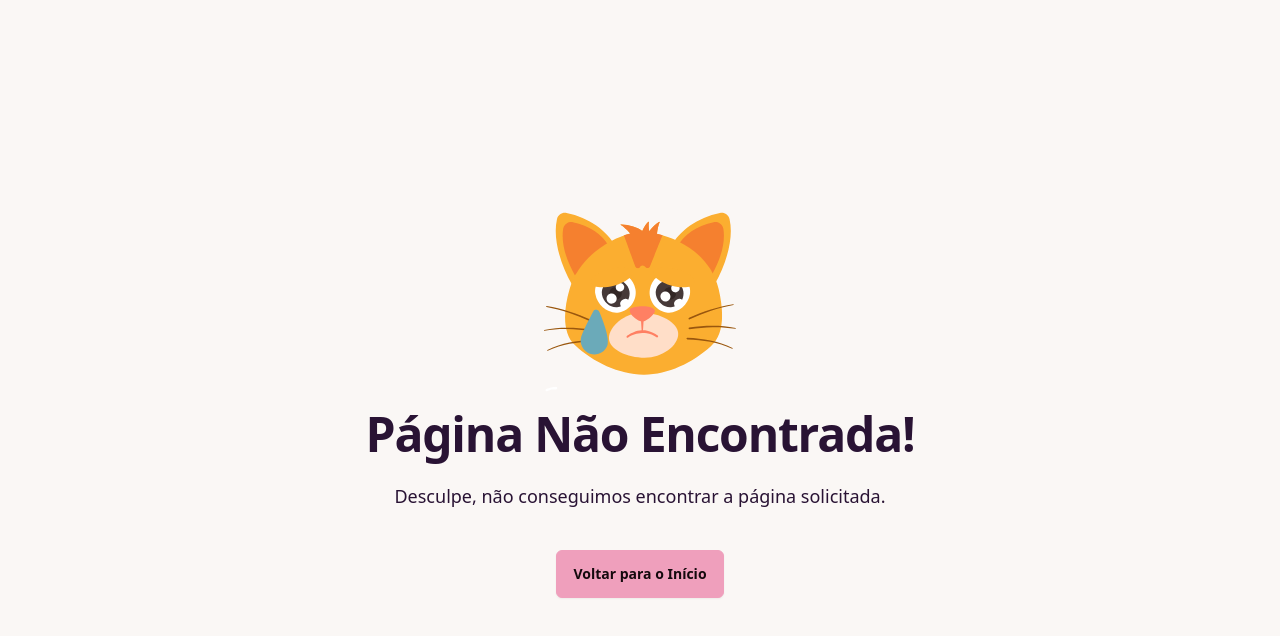
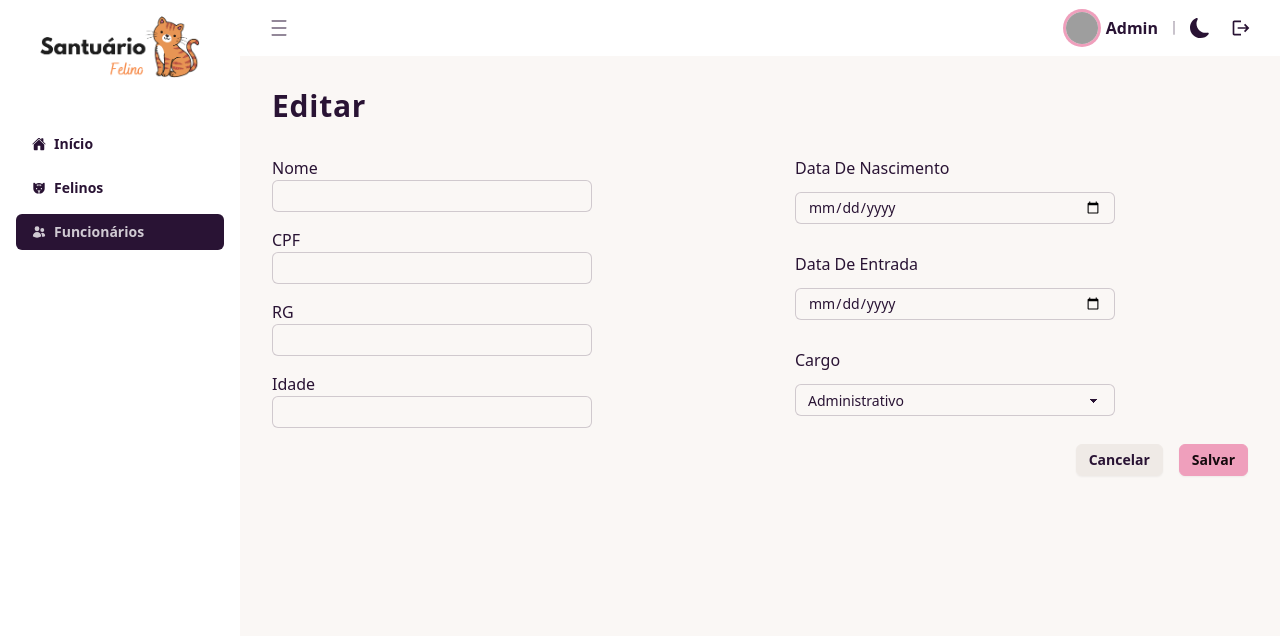
Before and after one commit to dnuneswebdev/santuario-felino, a React (Vite) app: page /employees/1 in a window 1280 px wide. Shown: the top 636 px of the page. Built offline with nearby package versions, Linux system fonts and the light colour scheme; grey boxes are pictures that could not be loaded.

Commit message:
Cria formulário de cadastro de Funcionário
Instala dependencia react-input-mask

```diff
--- a/package.json
+++ b/package.json
@@ -20,6 +20,7 @@
     "react-dom": "^18.3.1",
     "react-hook-form": "^7.52.1",
     "react-icons": "^5.2.1",
+    "react-input-mask": "^2.0.4",
     "react-redux": "^9.1.2",
     "react-router-dom": "^6.24.1",
     "react-toastify": "^10.0.5"
--- a/src/App.jsx
+++ b/src/App.jsx
@@ -5,6 +5,7 @@ import Error from "./pages/Error";
 import Cats from "./pages/Cats";
 import Employees from "./pages/Employees";
 import Cat from "./components/Cat";
+import Employee from "./components/Employee";
 
 const router = createBrowserRouter([
   {
@@ -15,6 +16,7 @@ const router = createBrowserRouter([
       {path: "/cats", element: <Cats />},
       {path: "/cats/:id", element: <Cat />},
       {path: "/employees", element: <Employees />},
+      {path: "/employees/:id", element: <Employee />},
     ],
   },
   {path: "/login", element: <Login />},
--- /dev/null
+++ b/src/components/Employee.jsx
@@ -0,0 +1,173 @@
+import {useParams} from "react-router-dom";
+import {useForm} from "react-hook-form";
+import {useNavigate} from "react-router-dom";
+import SectionTitle from "./SectionTitle";
+import InputMask from "react-input-mask";
+
+function Employee() {
+  const params = useParams();
+  const isEditing = params.id !== "add";
+  const {
+    register,
+    handleSubmit,
+    formState: {errors},
+  } = useForm();
+  const navigate = useNavigate();
+
+  function onSubmit(formValues) {
+    console.log("🚀 ~ onSubmit ~ formValues:", formValues);
+  }
+
+  return (
+    <>
+      <SectionTitle title={isEditing ? "Editar" : "Cadastrar Funcionário"} />
+      <form onSubmit={handleSubmit(onSubmit)}>
+        <div className="grid lg:grid-flow-col gap-4">
+          <div className="grid">
+            <label htmlFor="name">Nome</label>
+            <input
+              type="text"
+              className="input input-bordered input-sm w-full max-w-xs rounded-md"
+              name="name"
+              id="name"
+              {...register("name", {required: "Nome é obrigatório"})}
+              aria-invalid={errors.name ? "true" : "false"}
+            />
+            {errors.name && (
+              <p role="alert" className="text-red-500">
+                {errors.name.message}
+              </p>
+            )}
+            <label htmlFor="nationalID" className="mt-4">
+              CPF
+            </label>
+            <InputMask
+              type="text"
+              className="input input-bordered input-sm w-full max-w-xs rounded-md"
+              name="nationalID"
+              id="nationalID"
+              mask="999.999.999-99"
+              {...register("nationalID", {required: "CPF é obrigatório"})}
+              aria-invalid={errors.nationalID ? "true" : "false"}
+            />
+            {errors.nationalID && (
+              <p role="alert" className="text-red-500">
+                {errors.nationalID.message}
+              </p>
+            )}
+            <label htmlFor="rg" className="mt-4">
+              RG
+            </label>
+            <InputMask
+              type="text"
+              className="input input-bordered input-sm w-full max-w-xs rounded-md"
+              name="rg"
+              id="rg"
+              mask="99.999.999-9"
+              {...register("rg", {
+                required: "RG é obrigatório",
+              })}
+              aria-invalid={errors.rg ? "true" : "false"}
+            />
+            {errors.rg && (
+              <p role="alert" className="text-red-500">
+                {errors.rg.message}
+              </p>
+            )}
+            <label htmlFor="age" className="mt-4">
+              Idade
+            </label>
+            <input
+              type="number"
+              className="input input-bordered input-sm w-full max-w-xs rounded-md"
+              name="age"
+              id="age"
+              min="0"
+              {...register("age", {
+                required: "Idade é obrigatório",
+                min: 0,
+                valueAsNumber: true,
+              })}
+              aria-invalid={errors.age ? "true" : "false"}
+            />
+            {errors.age && (
+              <p role="alert" className="text-red-500">
+                {errors.age.message}
+              </p>
+            )}
+          </div>
+          <div className="grid">
+            <label htmlFor="birthDate">Data De Nascimento</label>
+            <input
+              type="date"
+              className="input input-bordered input-sm w-full max-w-xs rounded-md"
+              name="birthDate"
+              id="birthDate"
+              {...register("birthDate", {
+                required: "Data De Nascimento é obrigatório",
+              })}
+              aria-invalid={errors.birthDate ? "true" : "false"}
+            />
+            {errors.birthDate && (
+              <p role="alert" className="text-red-500">
+                {errors.birthDate.message}
+              </p>
+            )}
+            <label htmlFor="entryDate" className="mt-4">
+              Data De Entrada
+            </label>
+            <input
+              type="date"
+              className="input input-bordered input-sm w-full max-w-xs rounded-md"
+              name="entryDate"
+              id="entryDate"
+              {...register("entryDate", {
+                required: "Data De Entrada é obrigatório",
+              })}
+              aria-invalid={errors.entryDate ? "true" : "false"}
+            />
+            {errors.entryDate && (
+              <p role="alert" className="text-red-500">
+                {errors.entryDate.message}
+              </p>
+            )}
+
+            <label htmlFor="role" className="mt-4">
+              Cargo
+            </label>
+            <select
+              className="select select-sm select-bordered w-full max-w-xs rounded-md select-md"
+              name="role"
+              id="role"
+              {...register("role")}
+            >
+              <option defaultValue="Administrativo">Administrativo</option>
+              <option>Jurídico</option>
+              <option>Recepção</option>
+              <option>Veterinário</option>
+              <option>Recursos Humanos</option>
+              <option>Serviços Gerais</option>
+            </select>
+          </div>
+        </div>
+        <div className="flex gap-x-4 justify-end mt-4">
+          <button
+            className="btn btn-glass rounded-md btn-sm"
+            type="button"
+            onClick={(e) => {
+              e.preventDefault();
+              navigate(-1);
+            }}
+          >
+            Cancelar
+          </button>
+          <button className="btn btn-secondary rounded-md btn-sm" type="submit">
+            Salvar
+          </button>
+        </div>
+      </form>
+    </>
+  );
+}
+
+export default Employee;
--- a/src/pages/Employees.jsx
+++ b/src/pages/Employees.jsx
@@ -1,12 +1,15 @@
 import {useState} from "react";
+import {useNavigate} from "react-router-dom";
+import {employees, dropdownItems, columns} from "../data/employees";
 import SectionTitle from "../components/SectionTitle";
 import Table from "../components/Table";
-import {employees, dropdownItems, columns} from "../data/employees";
 import Modal from "../components/Modal";
 import ViewEmployee from "../components/ViewEmployee";
+import AddBtn from "../components/AddBtn";
 
 function Employees() {
   const [employee, setEmployee] = useState({});
+  const navigate = useNavigate();
 
   function handleEmployeesOperations(employeeData, mode) {
     const operationMode = mode !== undefined ? mode : "add";
@@ -17,12 +20,17 @@ function Employees() {
         setEmployee(employeeData);
         modal.showModal();
         break;
+      case "edit":
+        return navigate(`/employees/${employeeData.id}`);
+      default:
+        return navigate(`/employees/add`);
     }
   }
 
   return (
     <>
       <SectionTitle title="Funcionários" />
+      <AddBtn onClickAdd={handleEmployeesOperations} />
       <Table
         columns={columns}
         data={employees}
```
Also changed, not shown: 1 other file (tests, documents, lock files or other folders).
